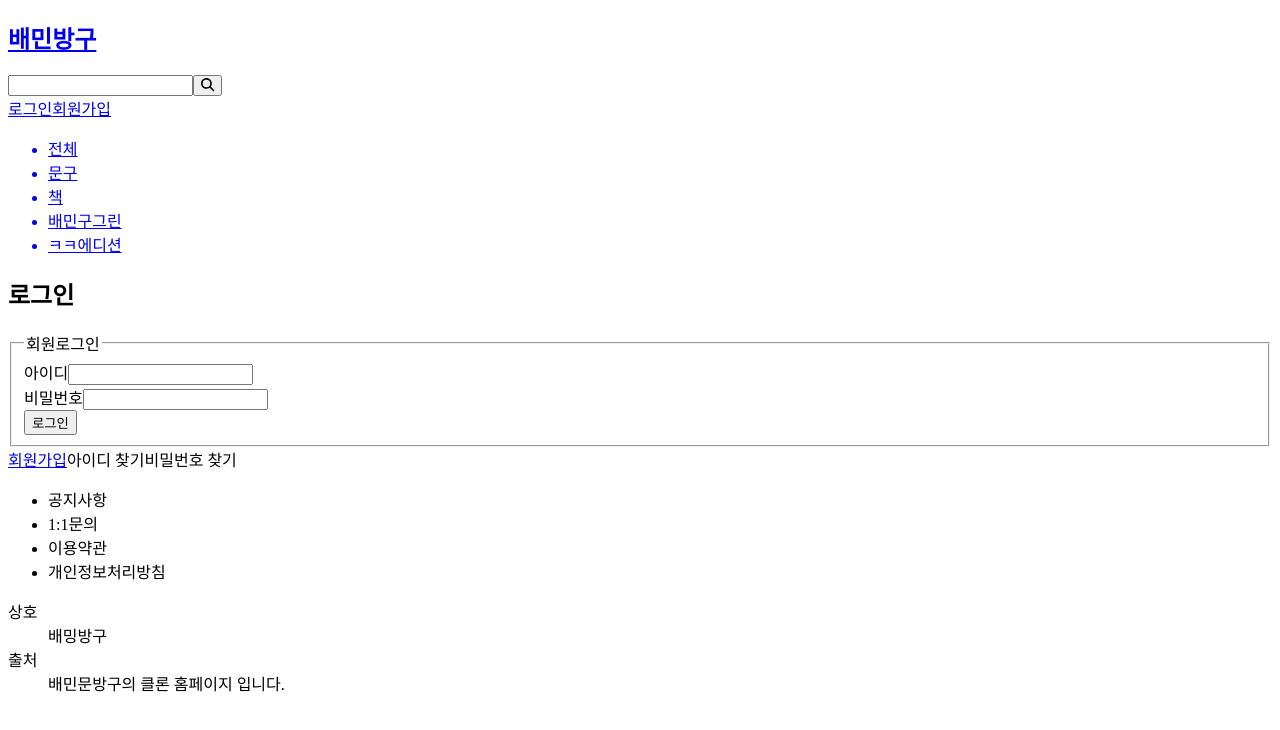
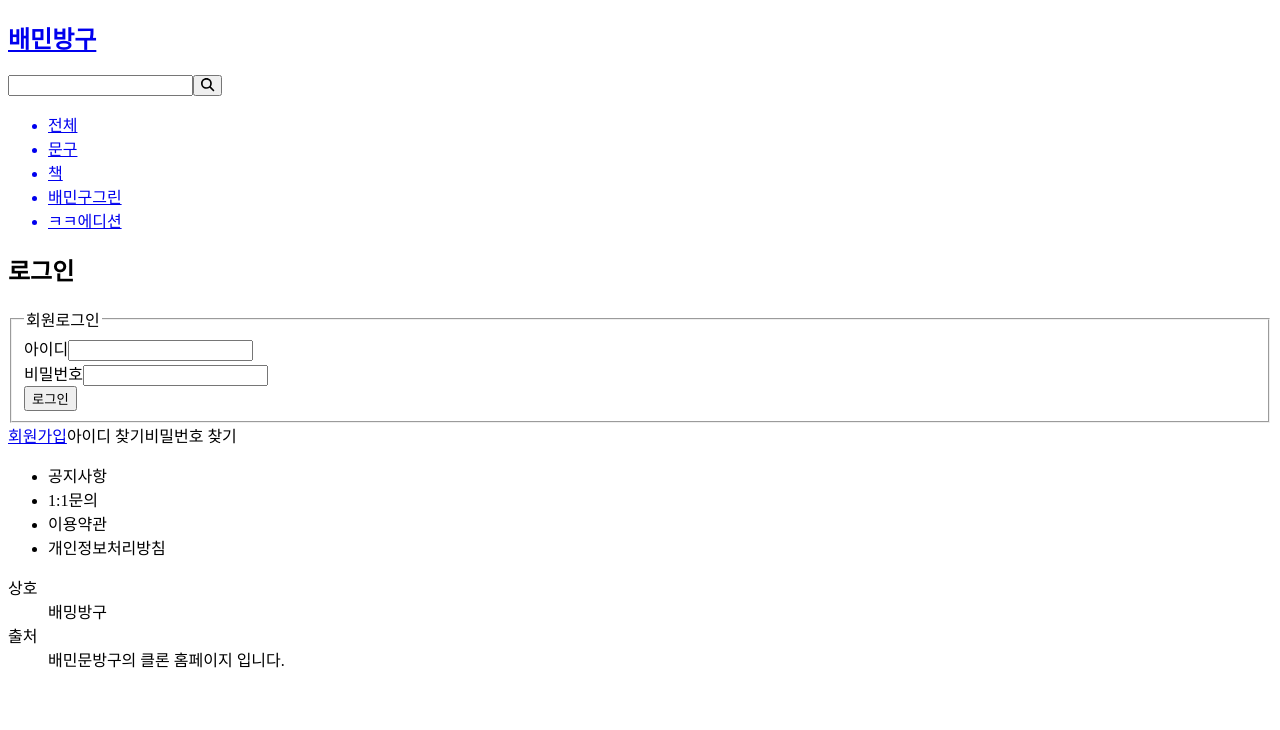
Before and after one commit to YeoEunSeong/baeming9, a React (Create React App) app: page /login in a window 1280 px wide. Shown: the top 730 px of the page. Built offline with nearby package versions, Linux system fonts and the light colour scheme; no server answers.

Commit message:
✨ feat : add living category

```diff
--- a/src/Routes/Routers.jsx
+++ b/src/Routes/Routers.jsx
@@ -6,7 +6,6 @@
 const Routers = (props) => {
   return (
     <>
-      {/* <Routes exact path="/"></Routes> */}
       <Routes>
         <Route path="/:id" element={<Items />} />
         <Route path="/login" element={<Login />} />
--- a/src/components/Header/Navigator.jsx
+++ b/src/components/Header/Navigator.jsx
@@ -6,7 +6,7 @@
 import { useSelector } from "react-redux";
 
 const Navigator = (props) => {
-  let { checkLoginReducer } = useSelector((state) => state);
+  // let { checkLoginReducer } = useSelector((state) => state);
 
   return (
     <nav>
@@ -22,7 +22,7 @@
           </button>
         </div>
       </div>
-      <div>
+      {/* <div>
         {checkLoginReducer ? (
           <>
             <Link to="/myPage">마이페이지</Link>
@@ -34,7 +34,7 @@
             <Link to="/signup">회원가입</Link>
           </>
         )}
-      </div>
+      </div> */}
       <MenuCategory />
     </nav>
   );
--- a/src/components/Header/menuCategory/MenuCategory.jsx
+++ b/src/components/Header/menuCategory/MenuCategory.jsx
@@ -1,8 +1,10 @@
 import React from "react";
+import { useDispatch } from "react-redux";
 import { Link } from "react-router-dom";
 
 import menuList from "../../../data/menuList";
 const MenuCategory = (props) => {
+  // const dispatch = useDispatch();
   return (
     <ul>
       {menuList.map((category) => (
```
